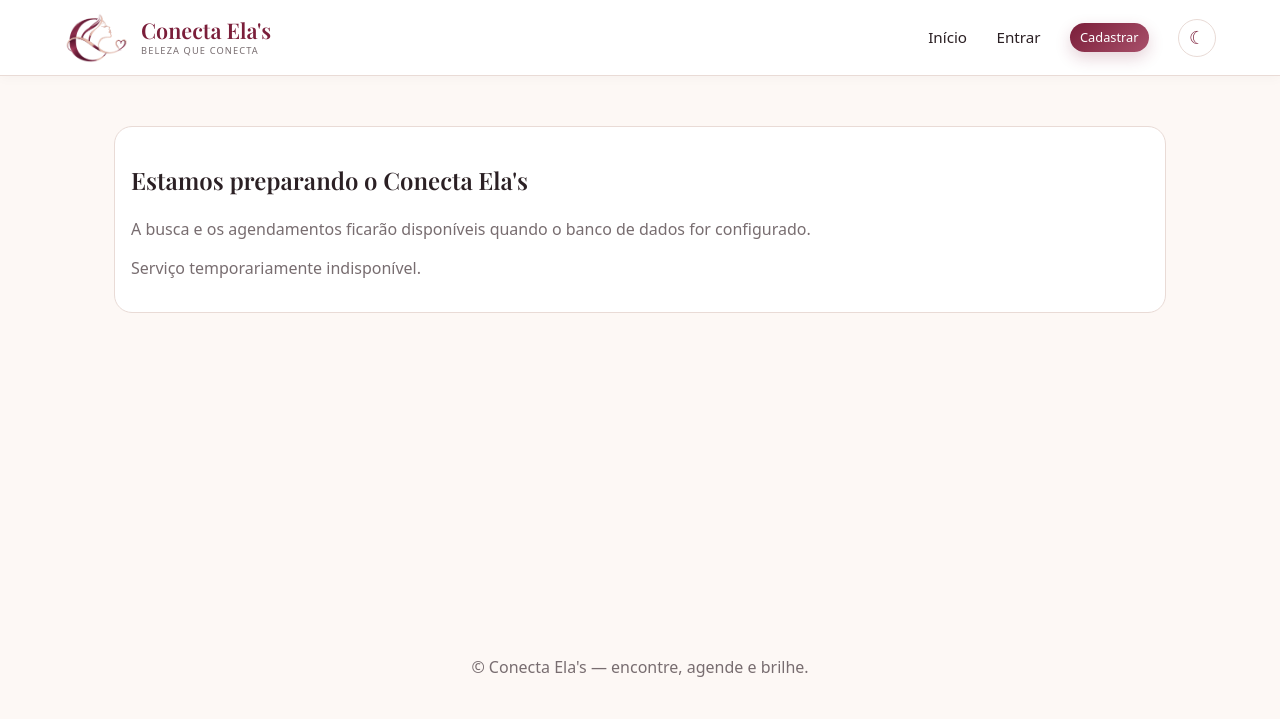
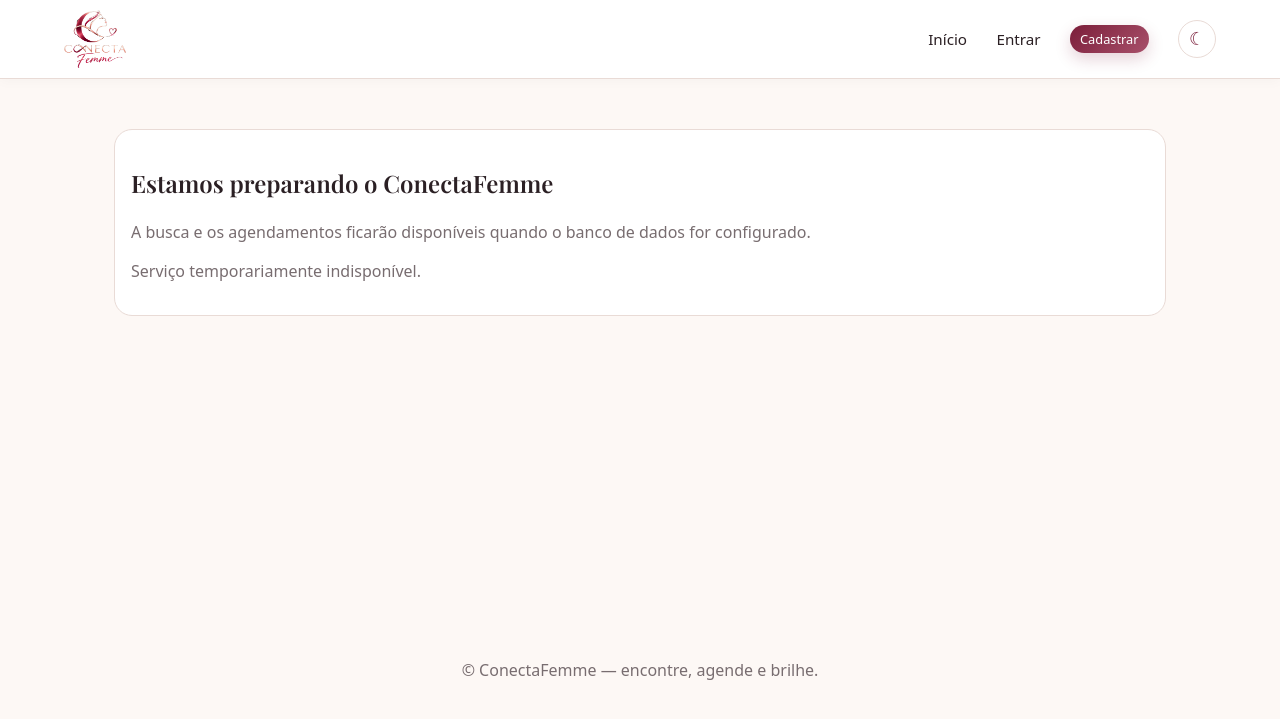
Before and after one commit to renatagoestech-source/conectaelas, a PHP site: page / in a window 1280 px wide. Shown: the top 719 px of the page. Run offline with PHP 8.4, Linux system fonts and the light colour scheme; some libraries are stand-ins or nearby versions; some web fonts are replaced.

Commit message:
Migrar marca para ConectaFemme

```diff
--- a/app.js
+++ b/app.js
@@ -75,7 +75,7 @@ async function home() {
   try {
     categories = await api('cats', null, '', true);
   } catch (error) {
-    app.innerHTML = `<div class="box"><h2>Estamos preparando o Conecta Ela's</h2><p class="muted">A busca e os agendamentos ficarão disponíveis quando o banco de dados for configurado.</p><p class="muted">${esc(error?.error || 'Serviço temporariamente indisponível.')}</p></div>`;
+    app.innerHTML = `<div class="box"><h2>Estamos preparando o ConectaFemme</h2><p class="muted">A busca e os agendamentos ficarão disponíveis quando o banco de dados for configurado.</p><p class="muted">${esc(error?.error || 'Serviço temporariamente indisponível.')}</p></div>`;
     return;
   }
   const visualCategories = [
@@ -94,7 +94,7 @@ async function home() {
     const query = `&q=${encodeURIComponent($('#q').value)}&cat=${encodeURIComponent($('#cat').value)}&max_price=${encodeURIComponent($('#max-price').value)}&sort=${encodeURIComponent($('#sort').value)}`;
     const providers = await api('providers', null, query);
     $('#results-count').textContent = `${providers.length} profissional${providers.length === 1 ? '' : 'is'} encontrado${providers.length === 1 ? '' : 's'}`;
-    $('#list').innerHTML = providers.length ? providers.map((professional) => { const cover = imgs(professional.img)[0] || professional.logo || 'assets/conectaelas-mark.png'; return `<a class="card" href="#/p/${professional.id}">
+    $('#list').innerHTML = providers.length ? providers.map((professional) => { const cover = imgs(professional.img)[0] || professional.logo || 'assets/conectafemme-logo.png'; return `<a class="card" href="#/p/${professional.id}">
       <div class="img" ${bg(cover)}><div class="logo" ${bg(professional.logo || cover)}></div></div>
       <div class="info"><b>${esc(professional.name)}</b> ${professional.is_demo ? '<span class="tag demo-tag">DEMO</span>' : ''}<br><span class="tag">${esc(professional.category || '')}</span><div class="muted">${esc(professional.city || '')}</div>
       ${professional.min_price != null ? `<div>a partir de <span class="price">${brl(professional.min_price)}</span></div>` : '<div class="muted">Consulte os serviços</div>'}<span class="card-link btn sm">Ver perfil <span aria-hidden="true">→</span></span></div></a>`; }).join('') : '<p class="muted">Nenhum profissional encontrado. Tente ampliar o preço máximo ou alterar a categoria.</p>';
@@ -122,10 +122,10 @@ async function provider(id) {
     ? `<a class="btn out sm" href="${esc(professional.instagram_url)}" target="_blank" rel="noopener noreferrer">Instagram</a>`
     : '';
   app.innerHTML = `<div class="profile-head"><div class="lg" ${bg(professional.logo)}></div><div><h2 style="margin:0">${esc(professional.name)}</h2><span class="tag">${esc(professional.category || '')}</span> ${professional.is_demo ? '<span class="tag demo-tag">Perfil demonstrativo</span>' : ''} <span class="muted">${esc(professional.city || '')}</span><p>${esc(professional.bio || '')}</p>
-    ${professional.is_demo ? '<p class="muted">Este perfil fictício é apenas para demonstração; o contato não está ativo.</p>' : `<div class="profile-actions"><a class="btn wa sm" target="_blank" rel="noopener noreferrer" href="${wa(professional.whatsapp, `Olá ${professional.name}! Vi seu perfil no Conecta Elas.`)}">WhatsApp</a>${instagram}</div>`}</div></div>
+    ${professional.is_demo ? '<p class="muted">Este perfil fictício é apenas para demonstração; o contato não está ativo.</p>' : `<div class="profile-actions"><a class="btn wa sm" target="_blank" rel="noopener noreferrer" href="${wa(professional.whatsapp, `Olá ${professional.name}! Vi seu perfil no ConectaFemme.`)}">WhatsApp</a>${instagram}</div>`}</div></div>
     <h3>Serviços</h3><div class="row">${professional.services.map((service) => {
       const images = imgs(service.images);
-      return `<div class="box">${images[0] ? `<img class="main-img" id="m${service.id}" src="${esc(images[0])}" alt="Foto do serviço ${esc(service.title)}">` : '<div class="main-img service-placeholder" aria-label="Imagem ilustrativa">Conecta Ela\'s</div>'}
+      return `<div class="box">${images[0] ? `<img class="main-img" id="m${service.id}" src="${esc(images[0])}" alt="Foto do serviço ${esc(service.title)}">` : '<div class="main-img service-placeholder" aria-label="Imagem ilustrativa">ConectaFemme</div>'}
         <div class="thumbs">${images.map((image) => `<img src="${esc(image)}" alt="Foto de ${esc(service.title)}" onclick="document.getElementById('m${service.id}').src=this.src">`).join('')}</div><h4>${esc(service.title)}</h4><p class="muted">${esc(service.descr)}</p><div class="price">${brl(service.price)}</div>
         ${professional.is_demo ? '<span class="tag demo-tag">Serviço de exemplo</span>' : `<button class="btn sm" data-s="${service.id}">Escolher</button>`}</div>`;
     }).join('') || '<p class="muted">Sem serviços ainda.</p>'}</div>
--- a/index.html
+++ b/index.html
@@ -3,22 +3,21 @@
 <head>
   <meta charset="utf-8">
   <meta name="viewport" content="width=device-width,initial-scale=1">
-  <title>Conecta Ela's — Profissionais da beleza perto de você</title>
-  <link rel="icon" href="assets/conectaelas-mark.png" type="image/png">
+  <title>ConectaFemme — Profissionais da beleza perto de você</title>
+  <link rel="icon" href="assets/conectafemme-logo.png" type="image/png">
   <link href="https://fonts.googleapis.com/css2?family=Playfair+Display:ital,wght@0,600;1,400&display=swap" rel="stylesheet">
   <script>document.documentElement.dataset.theme=localStorage.getItem('ce-theme')||(matchMedia('(prefers-color-scheme: dark)').matches?'dark':'light');</script>
   <link rel="stylesheet" href="style.css">
 </head>
 <body>
   <header>
-    <a class="brand" href="#/" aria-label="Conecta Ela's — beleza que conecta">
-      <img class="brand-mark" src="assets/conectaelas-mark.png" alt="">
-      <span class="brand-copy"><strong>Conecta Ela's</strong><small>beleza que conecta</small></span>
+    <a class="brand" href="#/" aria-label="ConectaFemme — beleza que conecta">
+      <img class="brand-logo" src="assets/conectafemme-logo.png" alt="ConectaFemme — beleza que conecta">
     </a>
     <nav id="nav"></nav>
   </header>
   <main id="app"></main>
-  <footer>© Conecta Ela's — encontre, agende e brilhe.</footer>
+  <footer>© ConectaFemme — encontre, agende e brilhe.</footer>
   <script src="supabase-config.js"></script>
   <script src="app.js"></script>
 </body>
--- a/schema.sql
+++ b/schema.sql
@@ -1,4 +1,4 @@
--- Conecta Ela's: PostgreSQL / Supabase
+-- ConectaFemme: PostgreSQL / Supabase
 -- A aplicação acessa os dados apenas pela Edge Function de servidor.
 CREATE TABLE IF NOT EXISTS public.users (
   id bigint GENERATED BY DEFAULT AS IDENTITY PRIMARY KEY,
--- a/style.css
+++ b/style.css
@@ -21,7 +21,7 @@ input,select,textarea{padding:10px;border:1px solid var(--b);border-radius:8px;f
 @media(max-width:480px){.week-row{grid-template-columns:repeat(2,minmax(0,1fr))}.week-row .week-day{grid-column:1/-1}.price-filter{max-width:none}}
 
 
-/* Redesign Conecta Elas — revisão local para aprovação */
+/* Redesign ConectaFemme — revisão visual */
 :root {
   --accent-soft: #f6e7e2;
   --accent-pale: #fff8f6;
@@ -40,6 +40,7 @@ header {
 }
 .brand { gap: 12px; }
 .brand-mark { width: 65px; height: 52px; }
+.brand-logo { display: block; width: 142px; height: 58px; object-fit: contain; object-position: left center; }
 .brand-copy strong { font-size: 1.35rem; }
 nav { gap: clamp(14px, 2.3vw, 32px); }
 nav a, nav button { font-size: .95rem; }
@@ -115,6 +116,7 @@ input, select, textarea { min-height: 42px; border-radius: 11px; }
 @media (max-width: 640px) {
   header { padding: 9px 4%; }
   .brand-mark { width: 60px; height: 48px; }
+  .brand-logo { width: 122px; height: 52px; }
   .brand-copy strong { font-size: 1.18rem; }
   nav { gap: 9px; }
   nav a, nav button { font-size: .84rem; }
```
Also changed, not shown: TODO.md (+1 -1 lines), plan.md (+1 -1 lines), README.md, assets/conectafemme-logo.png (added), logo.svg.
